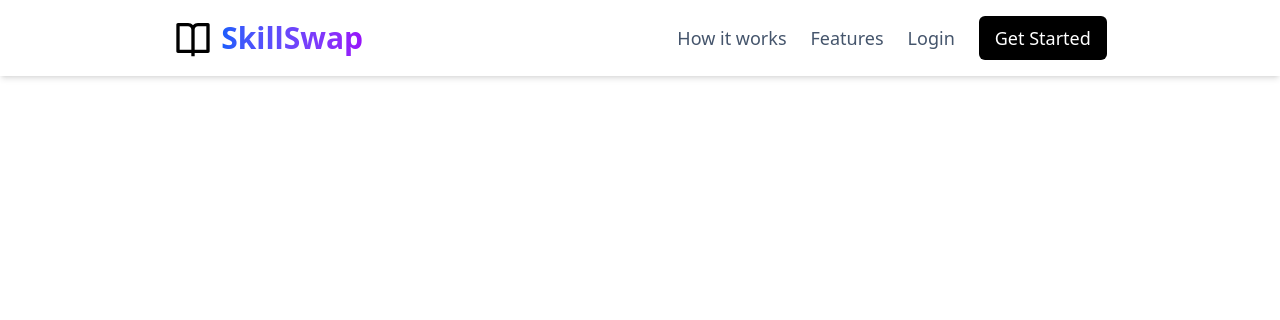
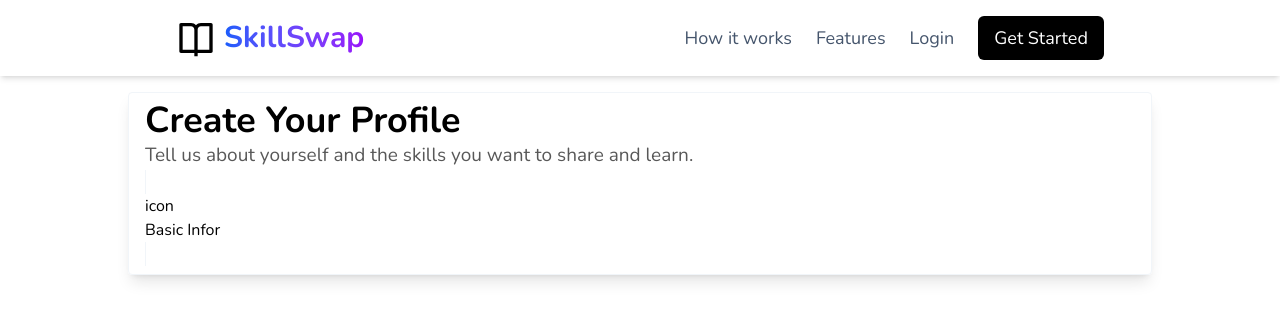
Before and after one commit to yogesh4952/SkillsSwap, a React (Vite) app in the folder client/: page /edit-profile in a window 1280 px wide. Shown: the top 320 px of the page. Built offline with nearby package versions, Linux system fonts and the light colour scheme; no server answers.

Commit message:
Refine code

```diff
--- a/client/src/App.css
+++ b/client/src/App.css
@@ -1,5 +1,10 @@
+@import url('https://fonts.googleapis.com/css2?family=Nunito:ital,wght@0,200..1000;1,200..1000&display=swap');
+
 @import 'tailwindcss';
 
+* {
+  font-family: 'Nunito', sans-serif;
+}
 .custom-grid-cols {
   display: grid;
   grid-template-columns: 75% 25%;
--- a/client/src/App.tsx
+++ b/client/src/App.tsx
@@ -5,7 +5,7 @@ import Navbar from './components/Navbar';
 import Home from './components/Home';
 import Dashboard from './components/Dashboard';
 import { ToastContainer } from 'react-toastify';
-import EditProfile from './components/CreateProfile';
+import CreateProfile from './components/CreateProfile';
 
 const App = () => {
   return (
@@ -14,7 +14,7 @@ const App = () => {
       <Routes>
         <Route path='/' element={<Home />} />
         <Route path='/dashboard' element={<Dashboard />} />
-        <Route path='/edit-profile' element={<EditProfile />} />
+        <Route path='/edit-profile' element={<CreateProfile />} />
       </Routes>
       <ToastContainer />
     </>
--- a/client/src/components/CreateProfile.tsx
+++ b/client/src/components/CreateProfile.tsx
@@ -1,8 +1,30 @@
+import { Link } from 'react-router-dom';
+
 const CreateProfile = () => {
-  return <>
+  return (
+    <div className='mx-auto  mt-4 w-[80%]'>
+      <div className='px-4 py-2 shadow-lg border border-slate-100 rounded'>
+        <h1 className='text-xl font-bold sm:text-2xl xl:text-4xl'>
+          Create Your Profile
+        </h1>
+        <p className='text-[19px] opacity-65'>
+          Tell us about yourself and the skills you want to share and learn.
+        </p>
 
-
-  </>;
+        <div>
+          <Link
+            to='/edit-profile'
+            className='shadow-md border border-slate-100'
+          >
+            <div>icon</div>
+            <div>Basic Infor</div>
+          </Link>
+          <Link to='/'></Link>
+          <div></div>
+        </div>
+      </div>
+    </div>
+  );
 };
 
 export default CreateProfile;
--- a/client/src/components/Navbar.tsx
+++ b/client/src/components/Navbar.tsx
@@ -115,7 +115,7 @@ const Navbar = () => {
                   <Link to='/dashboard'>Dashboard</Link>
                 </div>
                 <div>
-                  <Link to='/profile'>Edit Profile</Link>
+                  <Link to='/edit-profile'>Edit Profile</Link>
                 </div>
                 <button
                   className='cursor-pointer'
--- a/client/src/index.css
+++ b/client/src/index.css
@@ -1 +1,7 @@
+@import url('https://fonts.googleapis.com/css2?family=Nunito:ital,wght@0,200..1000;1,200..1000&display=swap');
+
 @import 'tailwindcss';
+
+* {
+  font-family: 'Nunito', sans-serif;
+}
```
